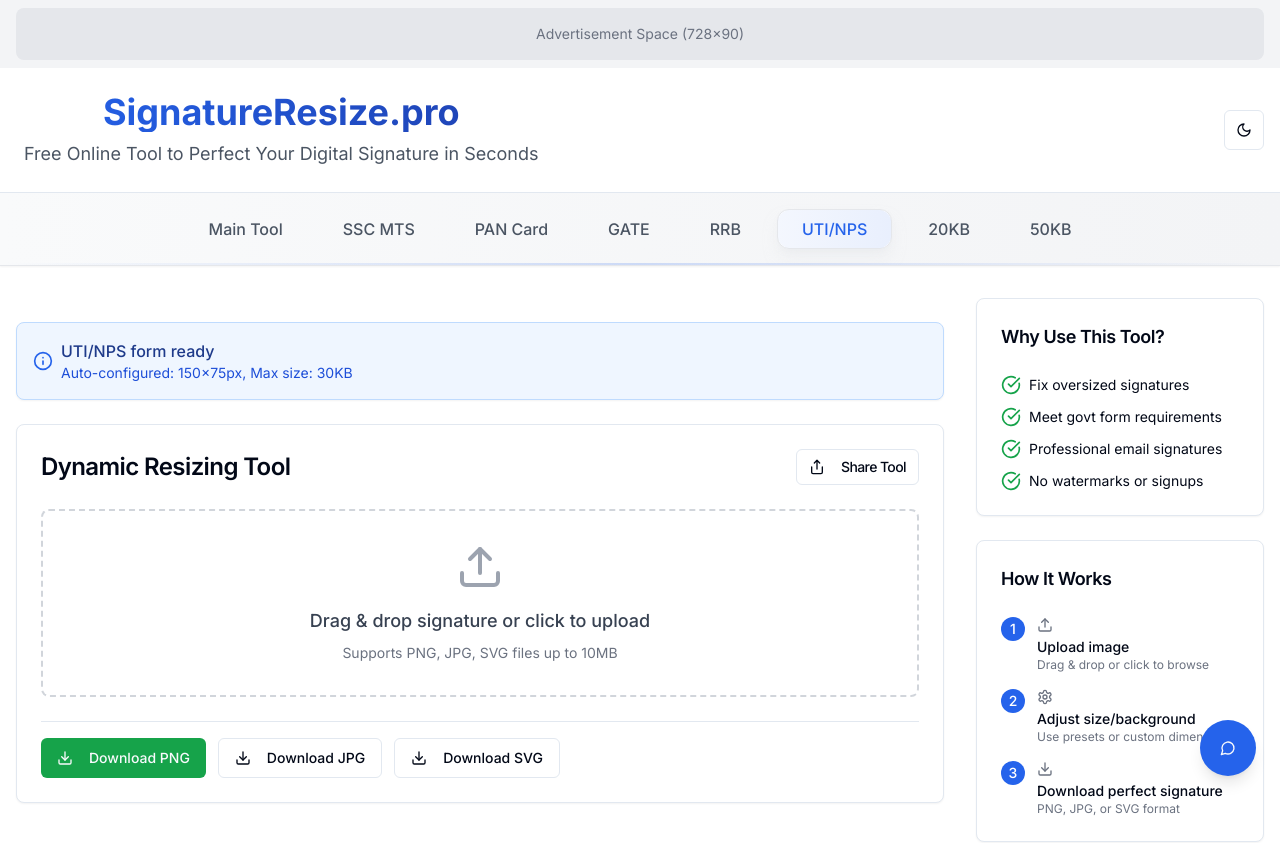
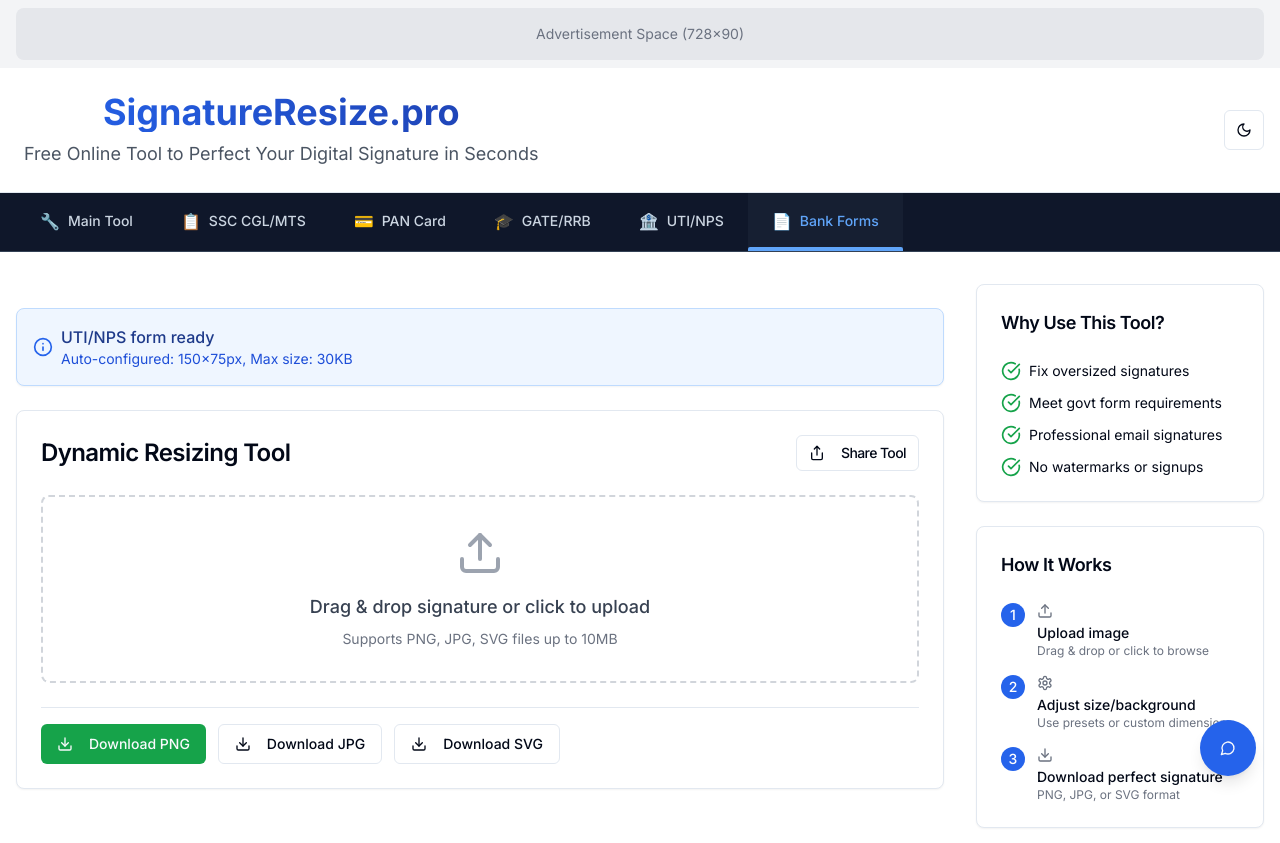
Before and after one commit to AnmolSharma-user/SignatureResize, a React (Vite) app: page /uti-photo-signature-resize in a window 1280 px wide. Shown: the top 843 px of the page. Built offline with nearby package versions, Linux system fonts and the light colour scheme.

Commit message:
Refactor: Improve tab design with dark mode
Updated the tab design to incorporate dark mode styling, drawing inspiration from the provided image.

```diff
--- a/src/components/TabNavigation.tsx
+++ b/src/components/TabNavigation.tsx
@@ -10,13 +10,11 @@ interface TabNavigationProps {
 
 const tabs = [
   { id: 'main', label: 'Main Tool', path: '/' },
-  { id: 'ssc', label: 'SSC MTS', path: '/ssc-mts-signature-resize' },
+  { id: 'ssc', label: 'SSC CGL/MTS', path: '/ssc-mts-signature-resize' },
   { id: 'pan', label: 'PAN Card', path: '/pan-card-photo-signature-resize-tool' },
-  { id: 'gate', label: 'GATE', path: '/gate-signature-resize' },
-  { id: 'rrb', label: 'RRB', path: '/rrb-signature-resize' },
-  { id: 'uti', label: 'UTI/NPS', path: '/uti-photo-signature-resize' },
-  { id: '20kb', label: '20KB', path: '/signature-resize-20kb' },
-  { id: '50kb', label: '50KB', path: '/signature-resize-50-kb' },
+  { id: 'gate', label: 'GATE/RRB', path: '/gate-signature-resize' },
+  { id: 'rrb', label: 'UTI/NPS', path: '/rrb-signature-resize' },
+  { id: 'uti', label: 'Bank Forms', path: '/uti-photo-signature-resize' },
 ];
 
 const TabNavigation: React.FC<TabNavigationProps> = ({ activeTab, setActiveTab }) => {
@@ -43,34 +41,43 @@ const TabNavigation: React.FC<TabNavigationProps> = ({ activeTab, setActiveTab }
   };
 
   return (
-    <div className="bg-gradient-to-r from-gray-50 to-gray-100 dark:from-gray-800 dark:to-gray-900 border-b border-gray-200 dark:border-gray-700 shadow-sm">
-      <div className="container mx-auto px-4 sm:px-6">
-        <div className="flex overflow-x-auto scrollbar-hide py-3 sm:py-4">
-          <div className="flex space-x-2 sm:space-x-3 min-w-max mx-auto">
-            {tabs.map((tab, index) => (
-              <Button
+    <div className="bg-slate-900 dark:bg-slate-950 border-b border-slate-700 dark:border-slate-800">
+      <div className="container mx-auto px-4">
+        <div className="flex overflow-x-auto scrollbar-hide">
+          <div className="flex min-w-max">
+            {tabs.map((tab) => (
+              <button
                 key={tab.id}
-                variant="ghost"
-                className={`relative px-4 sm:px-6 py-2.5 sm:py-3 rounded-xl font-medium text-sm sm:text-base transition-all duration-300 ease-in-out transform hover:scale-105 ${
-                  currentActiveTab === tab.id
-                    ? 'bg-white dark:bg-gray-700 text-primary shadow-lg shadow-gray-200/50 dark:shadow-gray-900/50 border border-gray-200 dark:border-gray-600'
-                    : 'text-gray-600 dark:text-gray-300 hover:bg-white/70 dark:hover:bg-gray-700/70 hover:text-gray-900 dark:hover:text-white hover:shadow-md'
-                } ${index === 0 ? 'ml-0' : ''}`}
                 onClick={() => handleTabClick(tab)}
+                className={`
+                  relative px-6 py-4 text-sm font-medium transition-all duration-200 ease-in-out
+                  border-b-2 whitespace-nowrap flex items-center gap-2
+                  ${currentActiveTab === tab.id
+                    ? 'text-blue-400 border-blue-400 bg-slate-800/50 dark:bg-slate-900/50'
+                    : 'text-slate-300 dark:text-slate-400 border-transparent hover:text-white hover:bg-slate-800/30 dark:hover:bg-slate-900/30'
+                  }
+                `}
               >
-                <span className="relative z-10">{tab.label}</span>
+                {/* Icon based on tab type */}
+                <span className="text-base">
+                  {tab.id === 'main' && '🔧'}
+                  {tab.id === 'ssc' && '📋'}
+                  {tab.id === 'pan' && '💳'}
+                  {tab.id === 'gate' && '🎓'}
+                  {tab.id === 'rrb' && '🏦'}
+                  {tab.id === 'uti' && '📄'}
+                </span>
+
+                <span>{tab.label}</span>
+
+                {/* Active indicator */}
                 {currentActiveTab === tab.id && (
-                  <div className="absolute inset-0 bg-gradient-to-r from-primary/5 to-primary/10 rounded-xl" />
+                  <div className="absolute bottom-0 left-0 right-0 h-0.5 bg-blue-400 rounded-t-full" />
                 )}
-              </Button>
+              </button>
             ))}
           </div>
         </div>
-      </div>
-
-      {/* Active tab indicator line */}
-      <div className="relative">
-        <div className="absolute bottom-0 left-0 right-0 h-0.5 bg-gradient-to-r from-transparent via-primary/20 to-transparent" />
       </div>
     </div>
   );
--- a/tailwind.config.ts
+++ b/tailwind.config.ts
@@ -96,5 +96,18 @@ export default {
 			}
 		}
 	},
-	plugins: [require("tailwindcss-animate")],
+	plugins: [
+		require("tailwindcss-animate"),
+		function({ addUtilities }) {
+			addUtilities({
+				'.scrollbar-hide': {
+					'-ms-overflow-style': 'none',
+					'scrollbar-width': 'none',
+					'&::-webkit-scrollbar': {
+						display: 'none'
+					}
+				}
+			})
+		}
+	],
 } satisfies Config;
```
